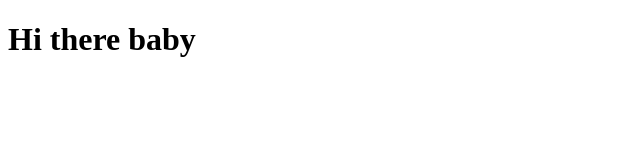
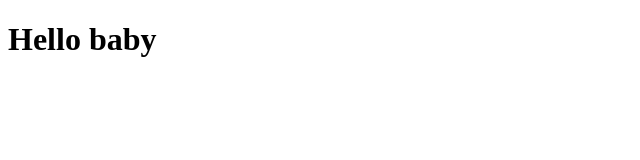
Before and after one commit to AmirabbasAfrasiyabi/github_project, a plain HTML site: page jadi/index.html in a window 1280 px wide. Shown: the whole page, without its empty margins (0-640 px from the left). Drawn offline with Linux system fonts and the light colour scheme.

Commit message:
chenge hi there to hello

```diff
--- a/jadi/index.html
+++ b/jadi/index.html
@@ -6,6 +6,6 @@
     <title>Document</title>
 </head>
 <body>
-    <h1>Hi there  baby</h1>
+    <h1>Hello baby</h1>
 </body>
 </html>
```
